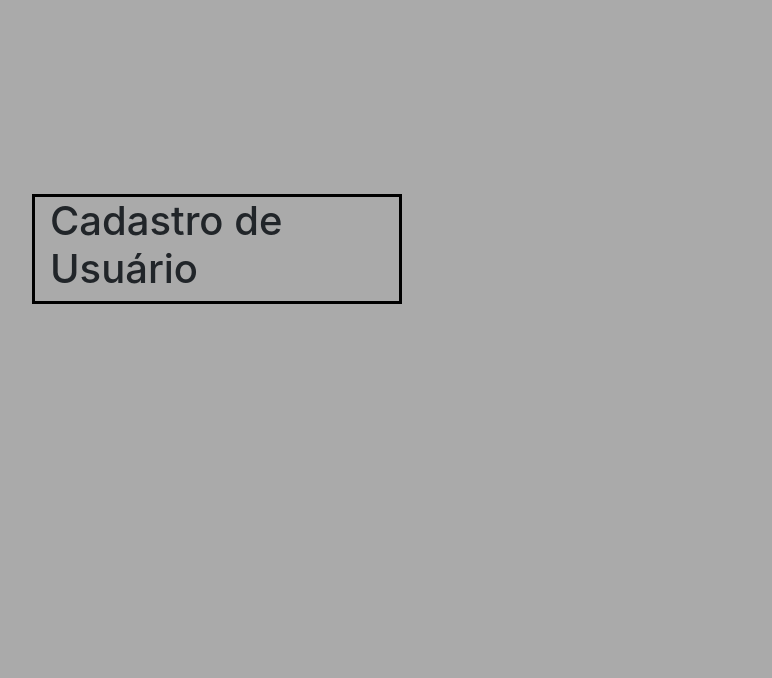
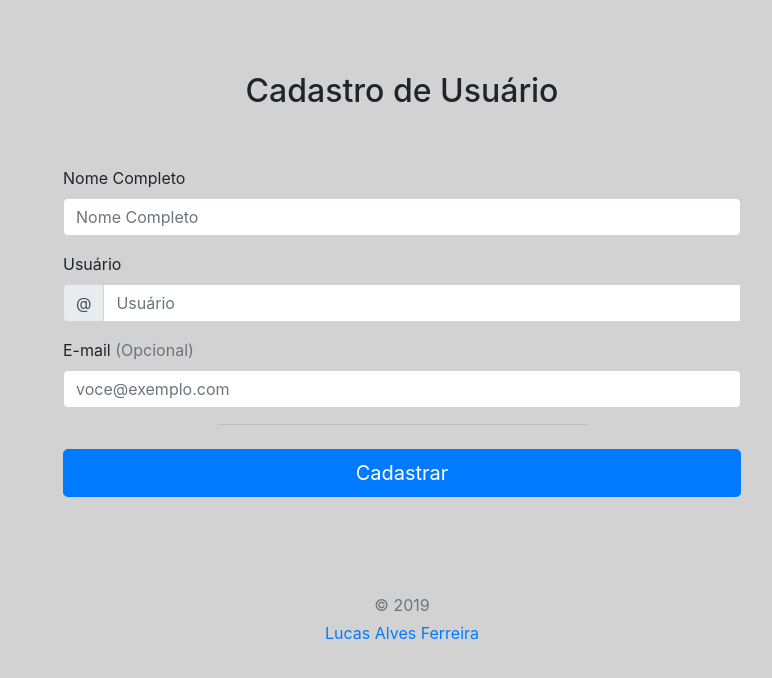
Before and after one commit to lucasaf/finhelp-front, an Angular app: page /user/registration in a window 1280 px wide. Shown: the top 678 px of the page, without its empty margins (238-1010 px from the left). Built offline with nearby package versions, Linux system fonts and the light colour scheme.

Commit message:
adding serviceForms

```diff
--- a/src/app/shared/user.service.ts
+++ b/src/app/shared/user.service.ts
@@ -1,9 +1,20 @@
 import { Injectable } from '@angular/core';
+import { FormBuilder } from '@angular/forms';
 
 @Injectable({
   providedIn: 'root'
 })
 export class UserService {
 
-  constructor() { }
+  constructor(private fb:FormBuilder) { }
+
+  formModel = this.fb.group({
+    UserName :[''],
+    Email :[''],
+    FullName :[''],
+    Passwords : this.fb.group({
+      Password :[''],
+      ConfirmPassword :['']
+    })
+  });
 }
--- a/src/app/user/registration/registration.component.html
+++ b/src/app/user/registration/registration.component.html
@@ -1,12 +1,52 @@
 <div class="row mt-4">
-  <div class="col-md-6">
-    <div class="row" style="height: 450px;">
-      <div class="col-md-12 my-auto side-header">
-        <h1>Cadastro de Usuário</h1>
+  <div class="container">
+    <div class="py-5 text-center">
+      <h2>Cadastro de Usuário</h2>
+    </div>
+
+    <div class="row">
+      <div class="col-md-12 order-md-1">
+        <form [formGroup]="service.formModel" class="needs-validation" autocomplete="off">
+          <div class="row">
+            <div class="col-md-12 mb-3">
+              <label for="fullName">Nome Completo</label>
+              <input type="text" class="form-control" id="fullName" placeholder="Nome Completo" formControlName="UserName">
+              <div class="invalid-feedback">
+                O nome é obrigatório.
+              </div>
+            </div>
+          </div>
+
+          <div class="mb-3">
+            <label for="username">Usuário</label>
+            <div class="input-group">
+              <div class="input-group-prepend">
+                <span class="input-group-text">@</span>
+              </div>
+              <input type="text" class="form-control" id="username" placeholder="Usuário" required>
+              <div class="invalid-feedback" style="width: 100%;">
+                O usuário é obrigatório.
+              </div>
+            </div>
+          </div>
+
+          <div class="mb-3">
+            <label for="email">E-mail <span class="text-muted">(Opcional)</span></label>
+            <input type="email" class="form-control" id="email" placeholder="voce@exemplo.com">
+            <div class="invalid-feedback">
+              Entre com um email válido
+            </div>
+          </div>
+          <hr class="col-md-6 mb-4">
+          <button class="btn btn-primary btn-lg btn-block" type="submit">Cadastrar</button>
+        </form>
       </div>
     </div>
-  </div>
-  <div class="col-md-6">
-
+    <footer class="my-5 pt-5 text-muted text-center text-small">
+      <p class="mb-1">&copy; 2019</p>
+      <ul class="list-inline">
+        <li class="list-inline-item"><a href="https://www.linkedin.com/in/lucasalvesferreira/">Lucas Alves Ferreira</a></li>
+      </ul>
+    </footer>
   </div>
 </div>
--- a/src/app/user/registration/registration.component.ts
+++ b/src/app/user/registration/registration.component.ts
@@ -1,4 +1,5 @@
 import { Component, OnInit } from '@angular/core';
+import { UserService } from 'src/app/shared/user.service';
 
 @Component({
   selector: 'app-registration',
@@ -7,7 +8,7 @@ import { Component, OnInit } from '@angular/core';
 })
 export class RegistrationComponent implements OnInit {
 
-  constructor() { }
+  constructor(public service: UserService) { }
 
   ngOnInit() {
   }
--- a/src/styles.css
+++ b/src/styles.css
@@ -1,27 +1,12 @@
 /* You can add global styles to this file, and also import other style files */
 body{
-    background-color: #aaaaaa;;
-}
-
-input.form-control,input.form-control:focus{
-    background-color: #ffc107;
-    color: black;
-    border-color: black;
-    border-radius: 0px;
-    border-width: 2px;
+    background-color: #d3d2d2;
 }
 
 input.form-control:focus{
     box-shadow: none;
     border-bottom-color: black;
 }
-
-button[type=submit].btn{
-    border-radius: 20px;
-    background-color: #000;
-    color: #fff;
-}
-
 div.form-group label{
     color: black;
     font-weight: bold;
```
Also changed, not shown: src/app/app.module.ts (+5 -2 lines).
